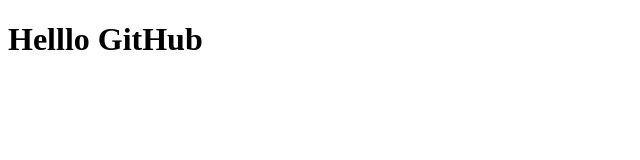
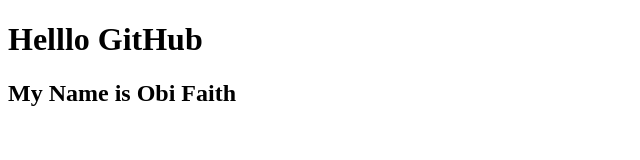
Before and after one commit to ObiFaith/test-repo, a plain HTML site: page index.html in a window 1280 px wide. Shown: the whole page, without its empty margins (0-640 px from the left). Drawn offline with Linux system fonts and the light colour scheme.

Commit message:
Update index.html

```diff
--- a/index.html
+++ b/index.html
@@ -8,5 +8,6 @@
 </head>
 <body>
     <h1>Helllo GitHub</h1>
+    <h2>My Name is Obi Faith</h2>
 </body>
 </html>
```
